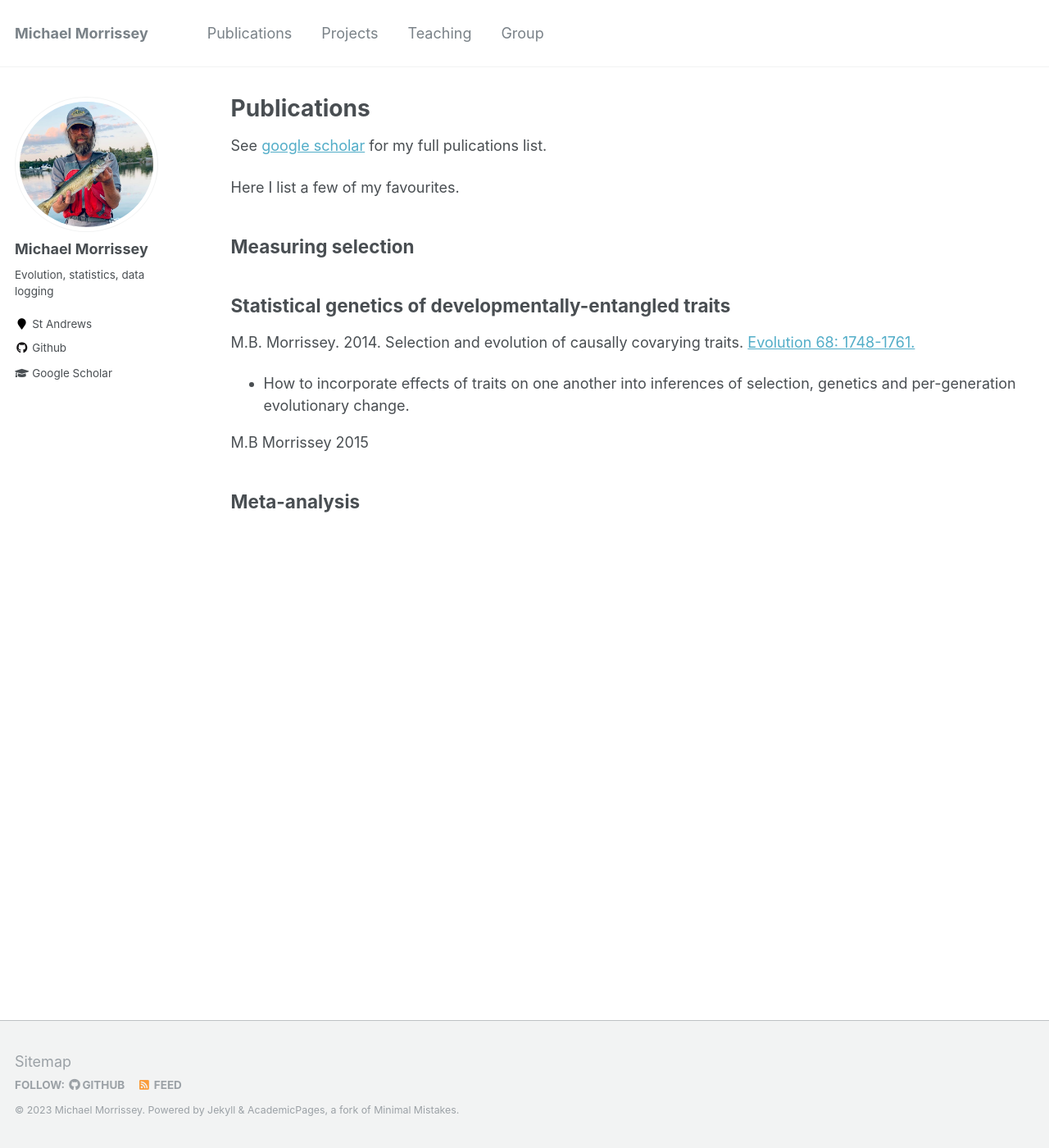
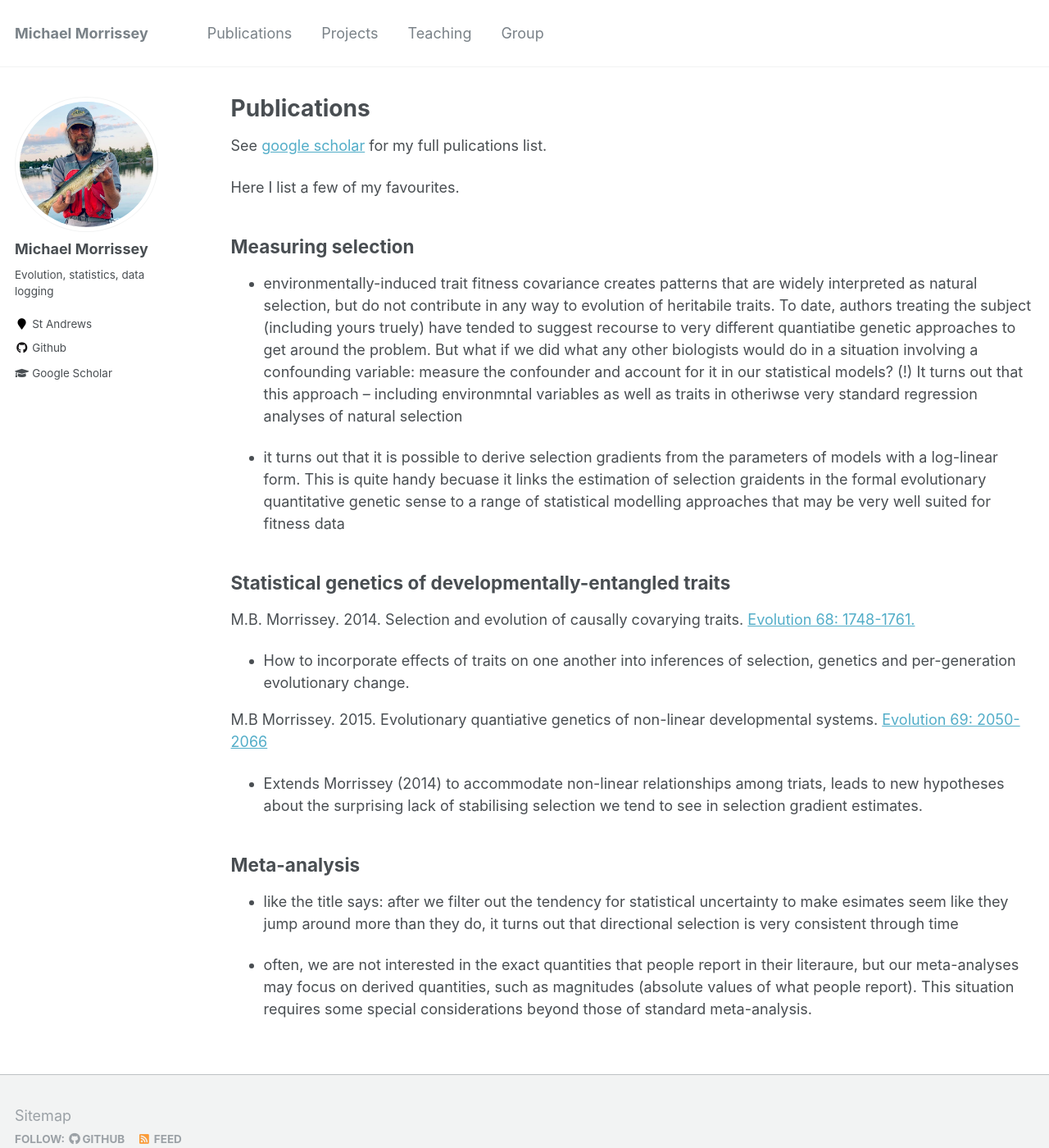
Before and after one commit to mbmorrissey/mbmorrissey.github.io, a Jekyll site: the page built from _pages/publications.md, in a window 1280 px wide and 1400 px high. Shown: the whole window at 82% size. Built offline with Jekyll 4.4.1, drawn with Linux system fonts in a browser that asks for light colours.

Commit message:
Update publications.md

```diff
--- a/_pages/publications.md
+++ b/_pages/publications.md
@@ -24,7 +24,9 @@ Here I list a few of my favourites.
 
 ## Measuring selection
 
+- environmentally-induced trait fitness covariance creates patterns that are widely interpreted as natural selection, but do not contribute in any way to evolution of heritabile traits.  To date, authors treating the subject (including yours truely) have tended to suggest recourse to very different quantiatibe genetic approaches to get around the problem.  But what if we did what any other biologists would do in a situation involving a confounding variable: measure the confounder and account for it in our statistical models? (!)  It turns out that this approach -- including environmntal variables as well as traits in otheriwse very standard regression analyses of natural selection
 
+- it turns out that it is possible to derive selection gradients from the parameters of models with a log-linear form.  This is quite handy becuase it links the estimation of selection graidents in the formal evolutionary quantitative genetic sense to a range of statistical modelling approaches that may be very well suited for fitness data
 
 ## Statistical genetics of developmentally-entangled traits
 
@@ -32,6 +34,12 @@ M.B. Morrissey. 2014. Selection and evolution of causally covarying traits. [Evo
 
 - How to incorporate effects of traits on one another into inferences of selection, genetics and per-generation evolutionary change.
 
-M.B Morrissey 2015
+M.B Morrissey. 2015. Evolutionary quantiative genetics of non-linear developmental systems. [Evolution 69: 2050-2066](https://www.jstor.org/stable/24704722)
+
+- Extends Morrissey (2014) to accommodate non-linear relationships among triats, leads to new hypotheses about the surprising lack of stabilising selection we tend to see in selection gradient estimates.
 
 ## Meta-analysis
+
+- like the title says: after we filter out the tendency for statistical uncertainty to make esimates seem like they jump around more than they do, it turns out that directional selection is very consistent through time
+
+- often, we are not interested in the exact quantities that people report in their literaure, but our meta-analyses may focus on derived quantities, such as magnitudes (absolute values of what people report).  This situation requires some special considerations beyond those of standard meta-analysis.
```
